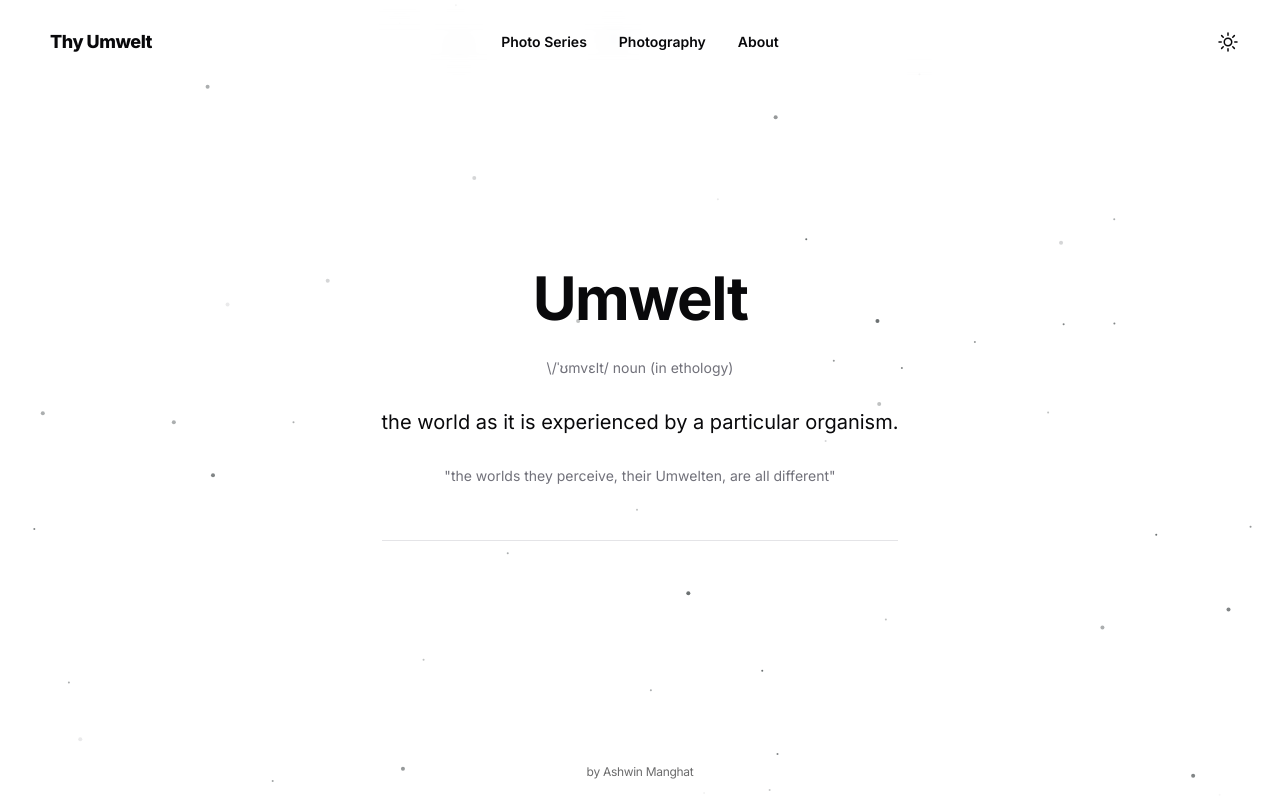
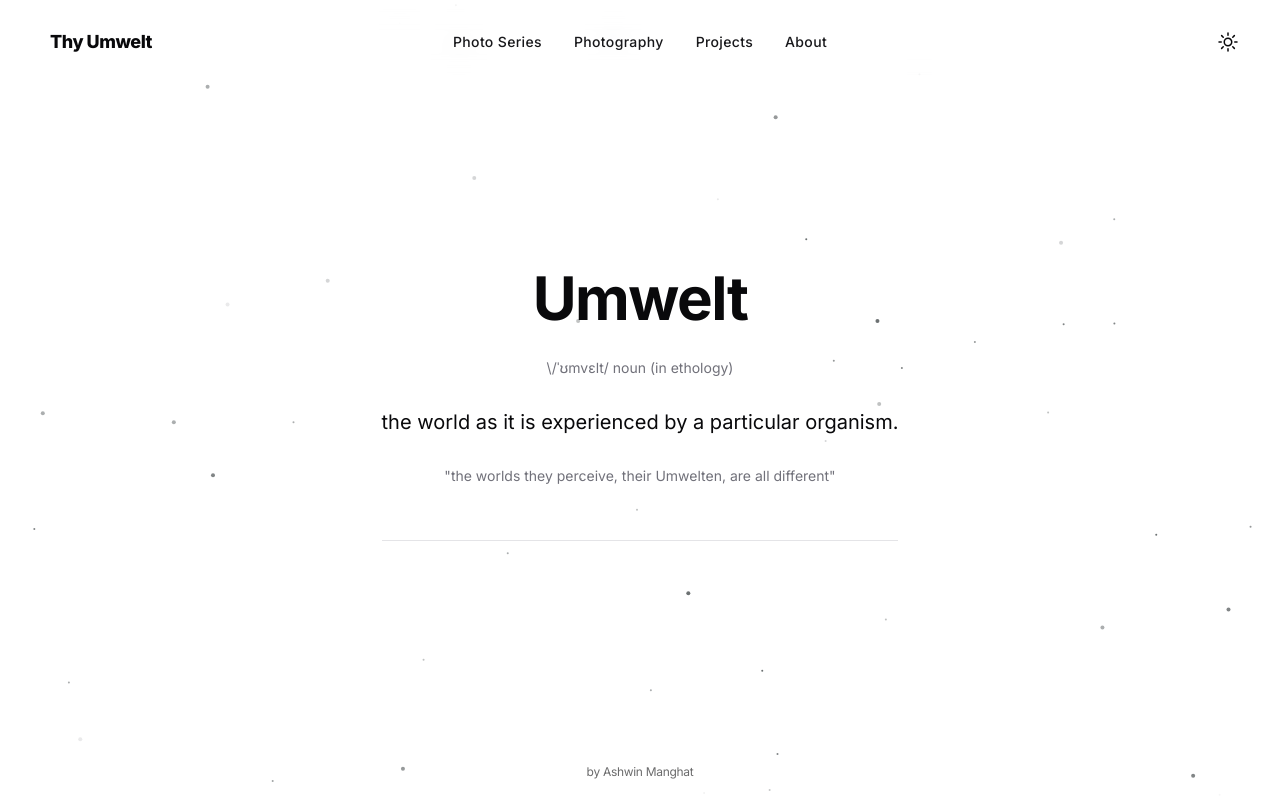
Before and after one commit to manghat/thyumwet, a Next.js app: page / in a window 1280 px wide. Built offline with nearby package versions, Linux system fonts and the light colour scheme.

Commit message:
fixed navbar not closing on click on mobile menu;

```diff
--- a/components/ui/menu.tsx
+++ b/components/ui/menu.tsx
@@ -1,6 +1,6 @@
 "use client";
 
-import { useEffect, useState } from "react";
+import { useState } from "react";
 import { Dialog } from "@headlessui/react";
 import { Bars3Icon, XMarkIcon } from "@heroicons/react/24/outline";
 import Link from "next/link";
@@ -36,7 +36,7 @@ export default function Menu() {
         </div>
 
         <div className="hidden lg:flex lg:gap-x-12 p-2">
-          <MenuElements className="text-sm font-semibold leading-6 box-shadow-lg bg-blend-multiply" />
+          <MenuElements className="text-sm font-semibold tracking-wide leading-6 box-shadow-lg bg-blend-multiply" />
         </div>
 
         <div className="hidden lg:flex lg:flex-1 lg:justify-end">
@@ -75,9 +75,13 @@ export default function Menu() {
           <div className="mt-6 flow-root">
             <div className="-my-6 divide-y divide-gray-500/10">
               <div className="space-y-2 py-6">
-                <MenuElements className="-mx-3 flex flex-col rounded-lg px-3 py-2 text-base font-semibold leading-7  hover:outline-1" />
+                <MenuElements
+                  className="-mx-3 flex flex-col rounded-lg px-3 py-2 text-base tracking-wide leading-7  hover:outline-1"
+                  mobileMenuOpen={mobileMenuOpen}
+                  setMobileMenuOpen={setMobileMenuOpen}
+                />
               </div>
-              <div className="py-6">
+              <div className="py-6 flex  justify-center">
                 <ThemeToggle />
                 {/* <ModeToggle /> */}
               </div>
--- a/lib/menu-elements.tsx
+++ b/lib/menu-elements.tsx
@@ -1,4 +1,5 @@
 "use client";
+import { Button } from "@/components/ui/button";
 import Link from "next/link";
 import { usePathname } from "next/navigation";
 
@@ -18,22 +19,23 @@ export default function MenuElements({
   const navigation = [
     { name: "Photo Series", href: "/photo-series" },
     { name: "Photography", href: "/photography" },
-    // { name: "Blog", href: "#" },
+    { name: "Projects", href: "#" },
     { name: "About", href: "/about" },
   ];
   return (
     <div className={className}>
       {navigation.map((item) => (
+        <Button asChild key={item.name} variant="link">
           <Link
             onClick={() => (mobileMenuOpen ? setMobileMenuOpen(false) : "")}
             href={item.href}
-          key={item.name}
-          className={` ${
-            pathname === item.href ? "underline font-bold" : ""
-          } leading-8 px-4 py-2 items-center underline-offset-8 break-normal inline-block hover:underline ${className}`}
+            // className={` ${
+            //   pathname === item.href ? "underline font-bold" : ""
+            // } leading-8 px-4 py-2 items-center underline-offset-8 break-normal inline-block hover:underline ${className}`}
           >
             {item.name}
           </Link>
+        </Button>
       ))}
     </div>
   );
```
Lines whose indentation alone changed are shown as unchanged.
